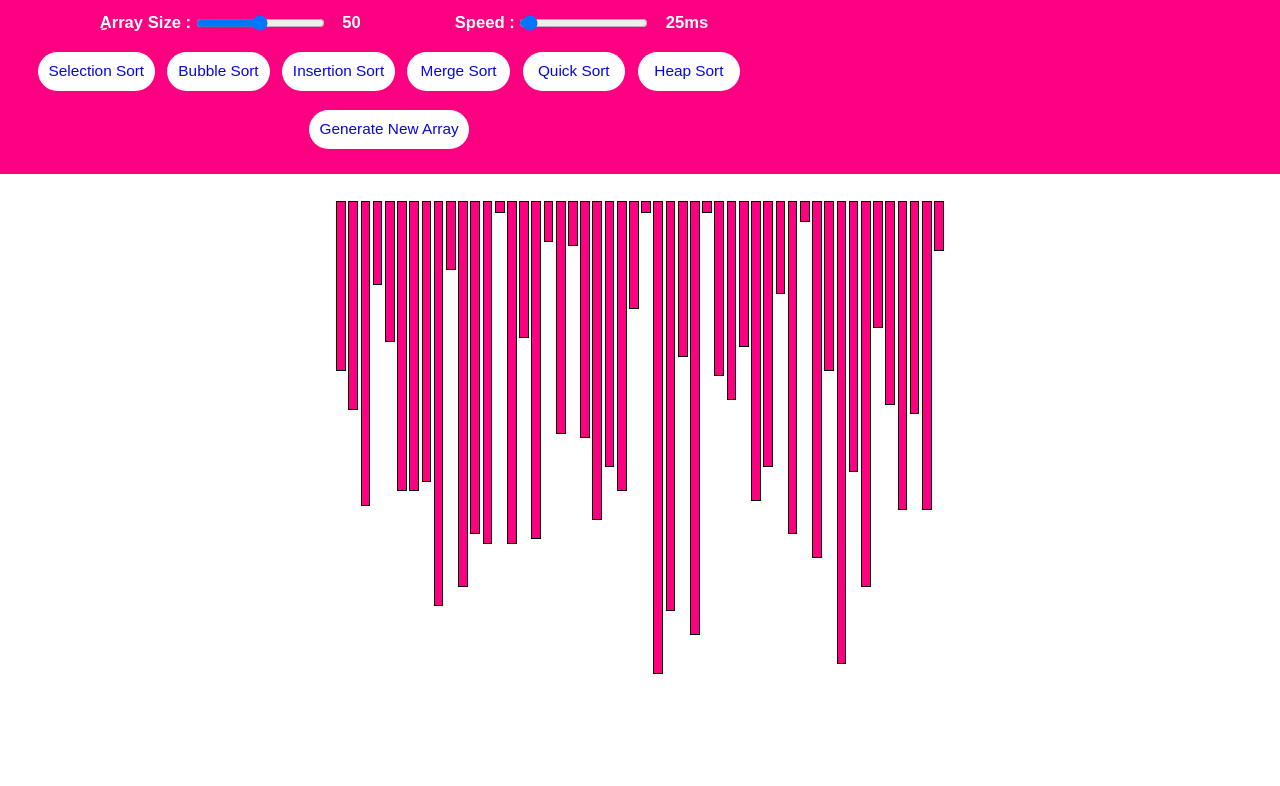
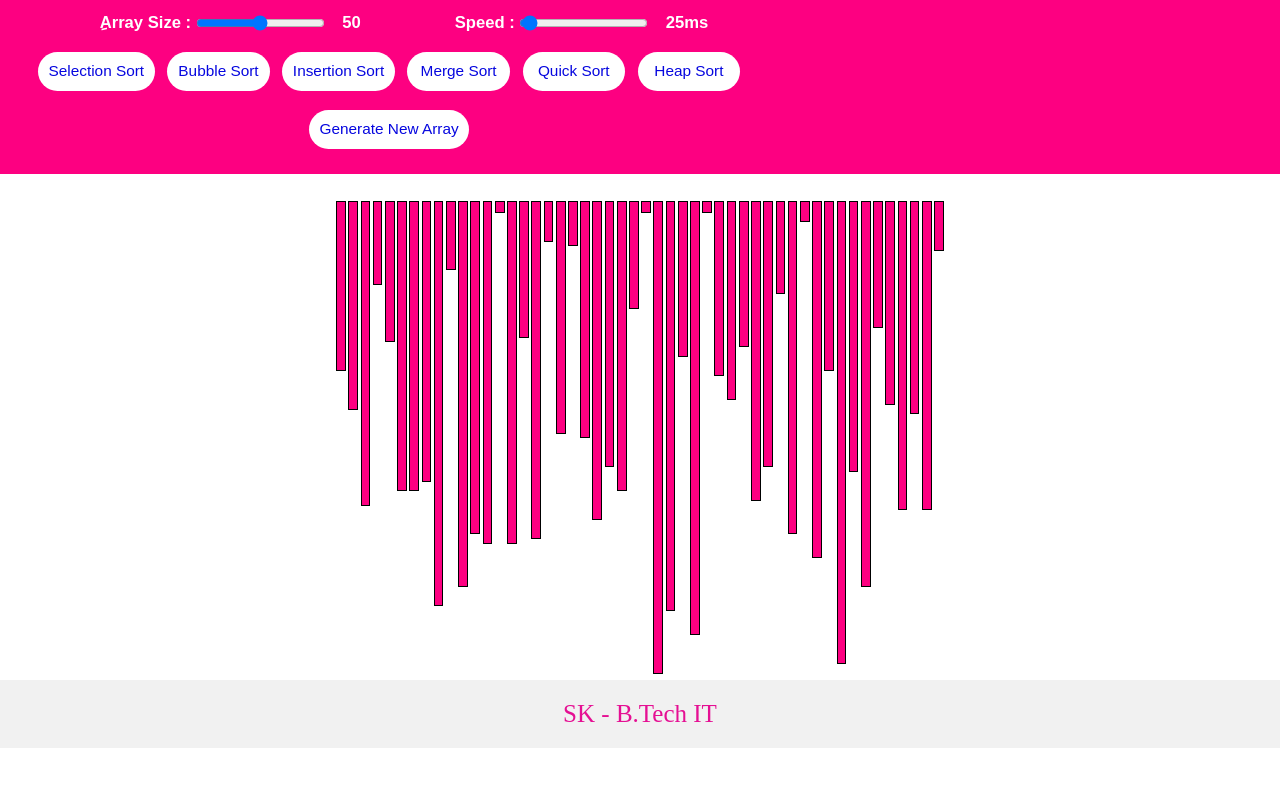
Before and after one commit to senthilkumar21/Sorting-Visualizer, a plain HTML site: page Sorting-Visualizer/index.html in a window 1280 px wide. Drawn offline with Linux system fonts and the light colour scheme; files whose address does not match are found by name.

Commit message:
Add files via upload

```diff
--- a/Sorting-Visualizer/index.html
+++ b/Sorting-Visualizer/index.html
@@ -5,7 +5,7 @@
 	<meta name="viewport" content="width=device-width, initial-scale=1.0">
 	<meta http-equiv="X-UA-Compatible" content="ie=edge">
 	<title>Sorting Visualization</title>
-	<link rel="stylesheet" type="text/css" href="C:\Users\sksen\Desktop\Sorting-Visualizer-master\Sorting-Visualizer-master\style\index.css">
+	<link rel="stylesheet" type="text/css" href="C:\Users\sksen\Desktop\Sorting-Visualizer-master\Sorting-Visualizer\style\index.css">
 </head>
 
 <body>
@@ -32,6 +32,9 @@
 	</div>
 	<div id="container">
 	</div>
+	<footer style="background-color: #f1f1f1; padding: 20px; text-align: center;">
+		<p>SK - B.Tech IT</p>
+	</footer>
 	<script src="App/beep.js"></script>
 	<script src="App/script.js"></script>
 </body>
--- a/Sorting-Visualizer/style/index.css
+++ b/Sorting-Visualizer/style/index.css
@@ -96,3 +96,14 @@ input[type="button"], button{
 	color: rgb(6, 6, 223);
 	font-size: 1.2vw;
 }
+
+footer {
+	background-color: #f1f1f1;
+	padding: 20px;
+	text-align: center;
+  }
+
+  footer p {
+	font-size: 25px;
+	color: #e50f93;
+  }
```
